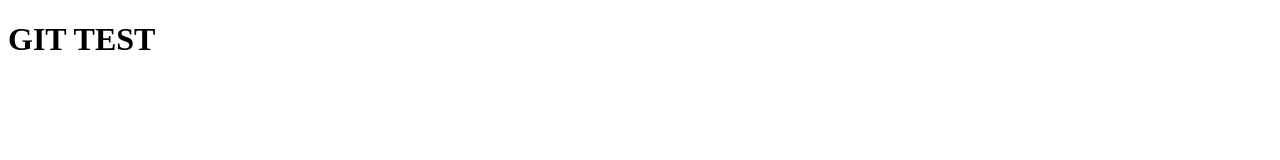
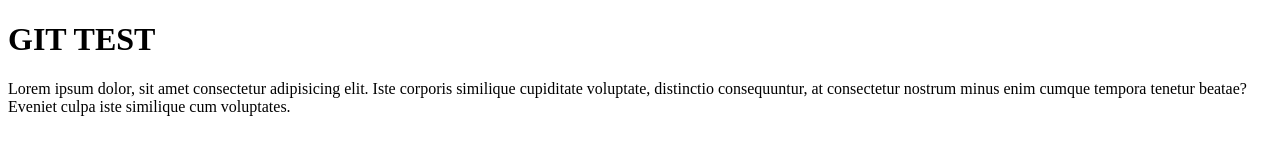
Before and after one commit to monre036/git-test, a plain HTML site: page index.html in a window 1280 px wide. Drawn offline with Linux system fonts and the light colour scheme.

Commit message:
change 3

```diff
--- a/index.html
+++ b/index.html
@@ -9,7 +9,9 @@
 
 <body>
     <h1>GIT TEST</h1>
-
+    <p>Lorem ipsum dolor, sit amet consectetur adipisicing elit. Iste corporis similique cupiditate voluptate,
+        distinctio consequuntur, at consectetur nostrum minus enim cumque tempora tenetur beatae? Eveniet culpa iste
+        similique cum voluptates.</p>
 </body>
 
 </html>
```
